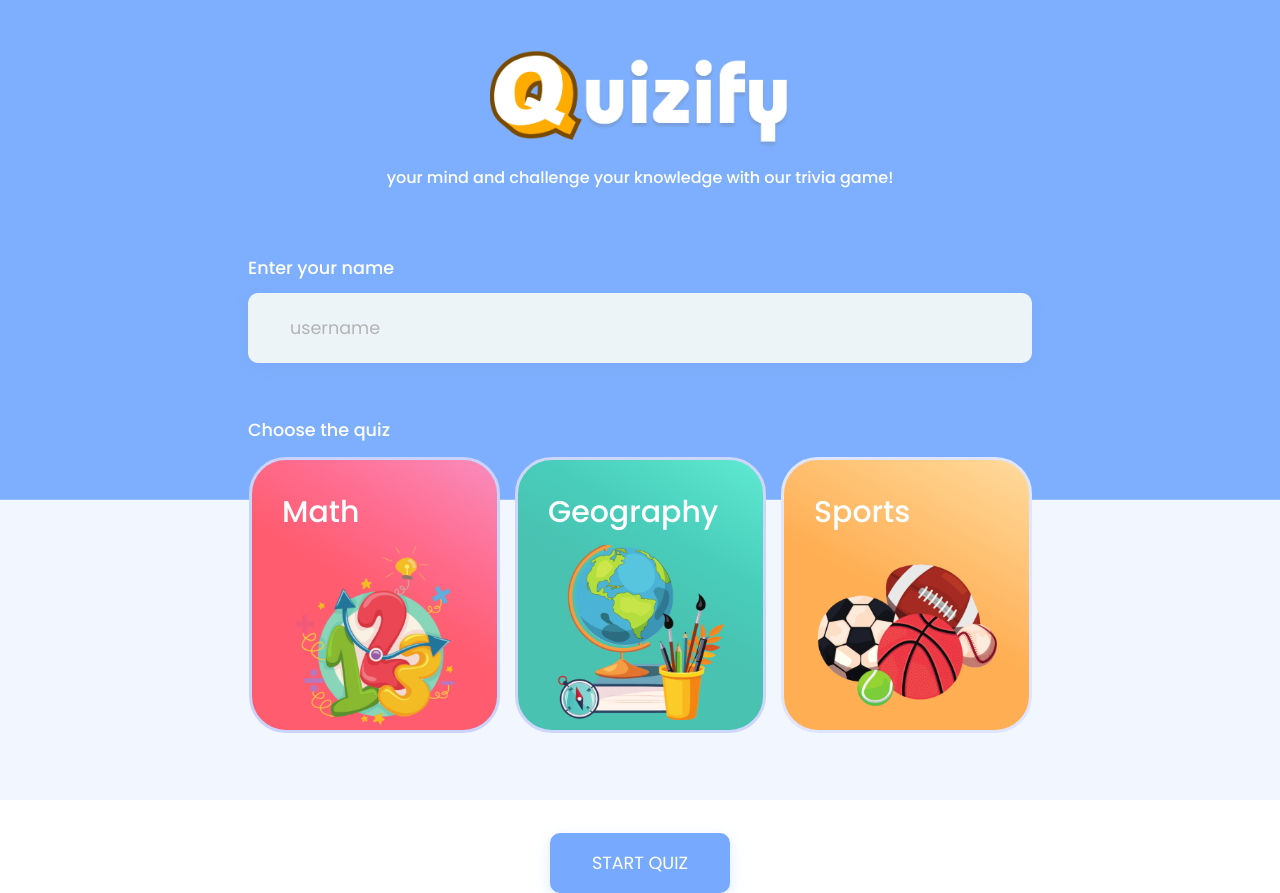
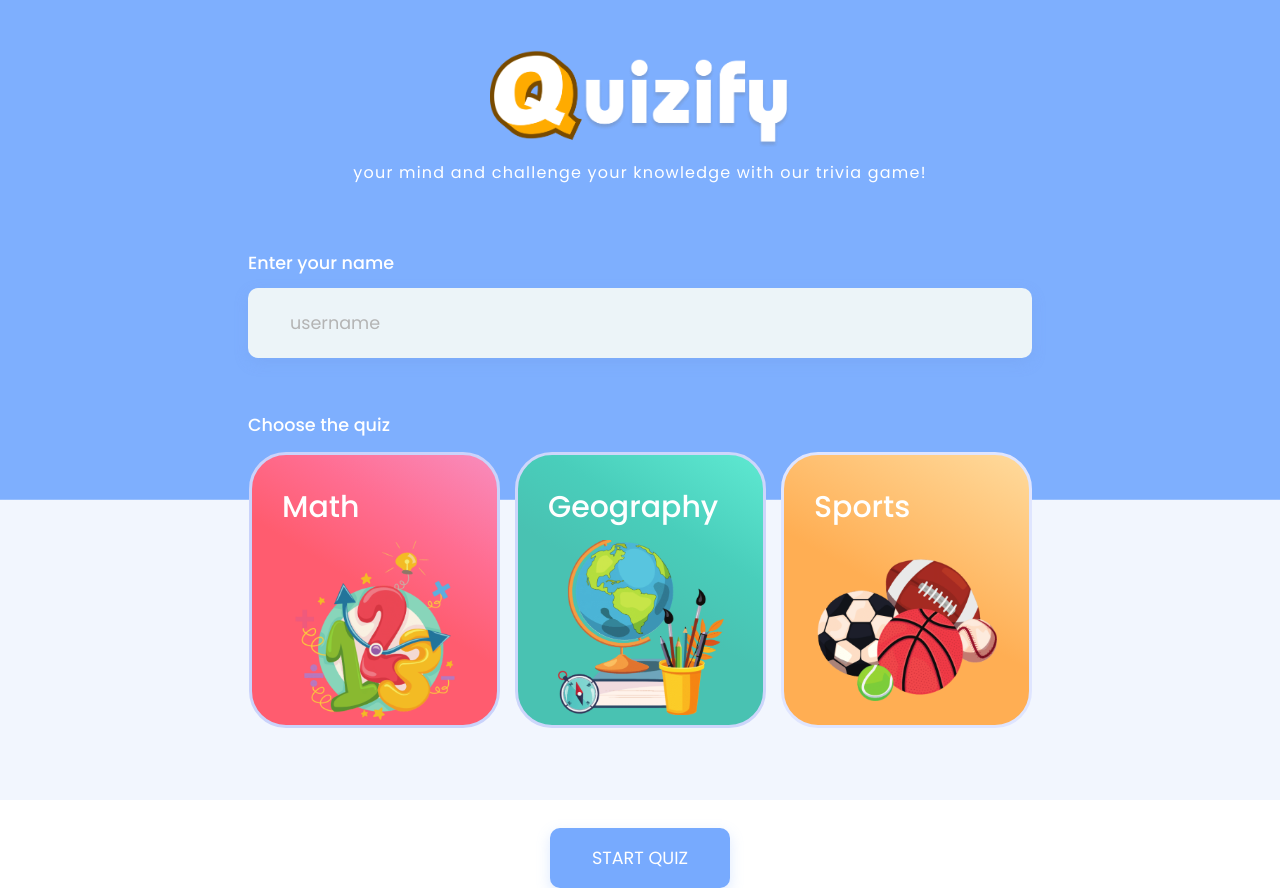
Before and after one commit to Chris4891/-CI-PP2-Quiz2, a plain HTML site: page index.html in a window 1280 px wide. Drawn offline with Linux system fonts and the light colour scheme.

Commit message:
change, update old logo

```diff
--- a/css/style.css
+++ b/css/style.css
@@ -47,7 +47,7 @@ img, picture, video, canvas, svg {
     display: flex;
     flex-direction: column;
     align-items: center;
-    gap: 15px;
+    gap: 10px;
   }
 
   .website-logo {
@@ -56,8 +56,8 @@ img, picture, video, canvas, svg {
   }
 
   .brief {
-    font-style: normal;
-    font-weight: 500;
+    letter-spacing: 0.075em;
+    font-weight: 400;
     font-size: 1rem;
     line-height: 30px;
     text-align: center;
--- a/index.html
+++ b/index.html
@@ -13,7 +13,7 @@
 <body>
     <div class="container">
         <header>
-            <img class="website-logo" src="./assets/Group.png" alt="website logo">
+            <img class="website-logo" src="./assets/logo.png" alt="website logo">
             <p class="brief">your mind and challenge your knowledge with our trivia game!</p>
         </header>
 
```
Also changed, not shown: assets/logo.png (renamed from assets/Group.png), assets/websiteLogo.png (deleted).
